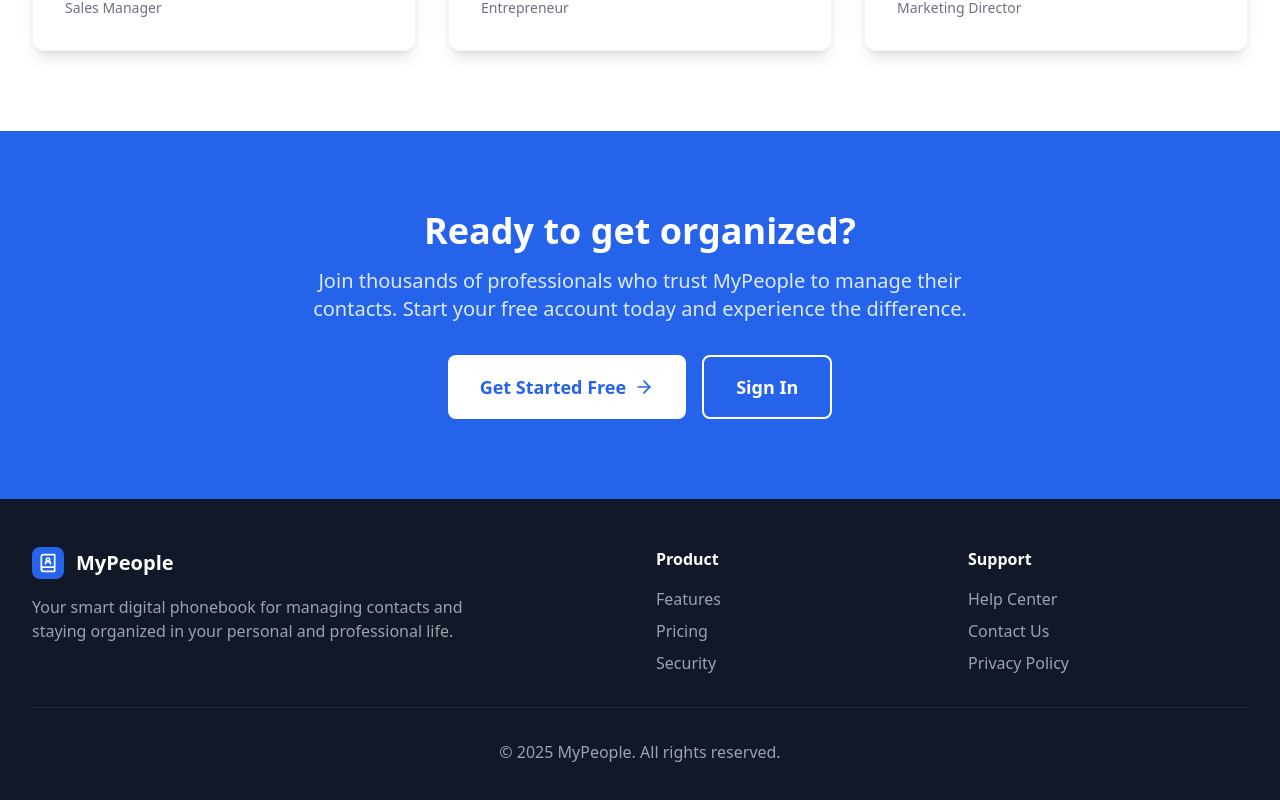
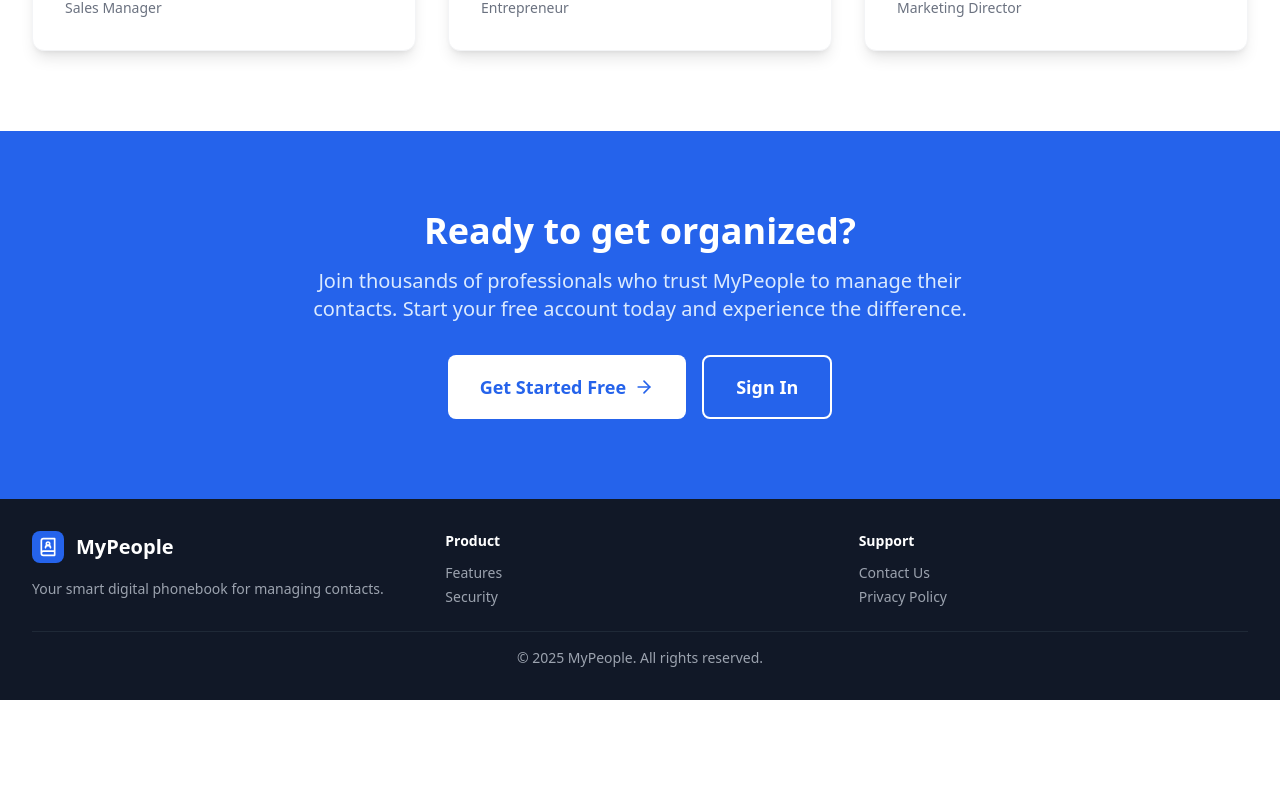
Before and after one commit to Lordmichael1/MyPeople, a React (Vite) app: page / in a window 1280 px wide. Shown: the part 2192-2992 px from the top of the page. After the commit the page ends 2892 px from the top, so only its background shows below. Built offline with nearby package versions, Linux system fonts and the light colour scheme.

Commit message:
Fix footer layout to be more compact

```diff
--- a/src/components/pages/LandingPage.tsx
+++ b/src/components/pages/LandingPage.tsx
@@ -247,42 +247,39 @@ export default function LandingPage() {
       </section>
 
       {/* Footer */}
-      <footer className="bg-gray-900 text-white py-12">
+      <footer className="bg-gray-900 text-white py-8">
         <div className="max-w-7xl mx-auto px-4 sm:px-6 lg:px-8">
-          <div className="grid grid-cols-1 md:grid-cols-4 gap-8">
-            <div className="col-span-1 md:col-span-2">
+          <div className="grid grid-cols-1 md:grid-cols-3 gap-6">
+            <div>
               <div className="flex items-center space-x-3 mb-4">
                 <div className="w-8 h-8 bg-blue-600 rounded-lg flex items-center justify-center">
                   <BookUser className="text-white" size={20} />
                 </div>
                 <h3 className="text-xl font-bold">MyPeople</h3>
               </div>
-              <p className="text-gray-400 mb-4 max-w-md">
-                Your smart digital phonebook for managing contacts and staying organized
-                in your personal and professional life.
+              <p className="text-gray-400 text-sm">
+                Your smart digital phonebook for managing contacts.
               </p>
             </div>
 
             <div>
-              <h4 className="font-semibold mb-4">Product</h4>
-              <ul className="space-y-2 text-gray-400">
+              <h4 className="font-semibold mb-3 text-sm">Product</h4>
+              <ul className="space-y-1 text-gray-400 text-sm">
                 <li><a href="#" className="hover:text-white transition-colors">Features</a></li>
-                <li><a href="#" className="hover:text-white transition-colors">Pricing</a></li>
                 <li><a href="#" className="hover:text-white transition-colors">Security</a></li>
               </ul>
             </div>
 
             <div>
-              <h4 className="font-semibold mb-4">Support</h4>
-              <ul className="space-y-2 text-gray-400">
-                <li><a href="#" className="hover:text-white transition-colors">Help Center</a></li>
+              <h4 className="font-semibold mb-3 text-sm">Support</h4>
+              <ul className="space-y-1 text-gray-400 text-sm">
                 <li><a href="#" className="hover:text-white transition-colors">Contact Us</a></li>
                 <li><a href="#" className="hover:text-white transition-colors">Privacy Policy</a></li>
               </ul>
             </div>
           </div>
 
-          <div className="border-t border-gray-800 mt-8 pt-8 text-center text-gray-400">
+          <div className="border-t border-gray-800 mt-6 pt-4 text-center text-gray-400 text-sm">
             <p>&copy; 2025 MyPeople. All rights reserved.</p>
           </div>
         </div>
```
